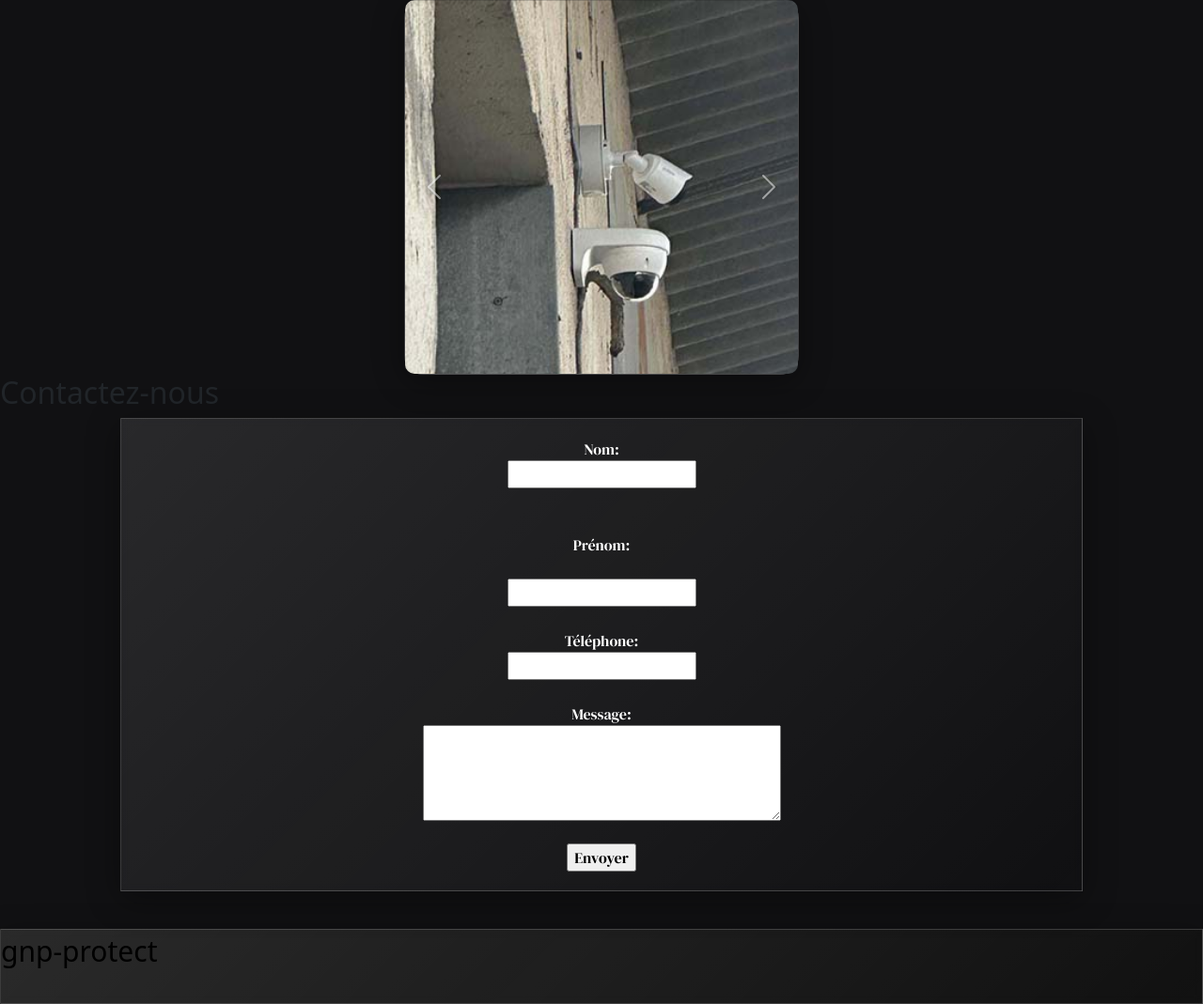
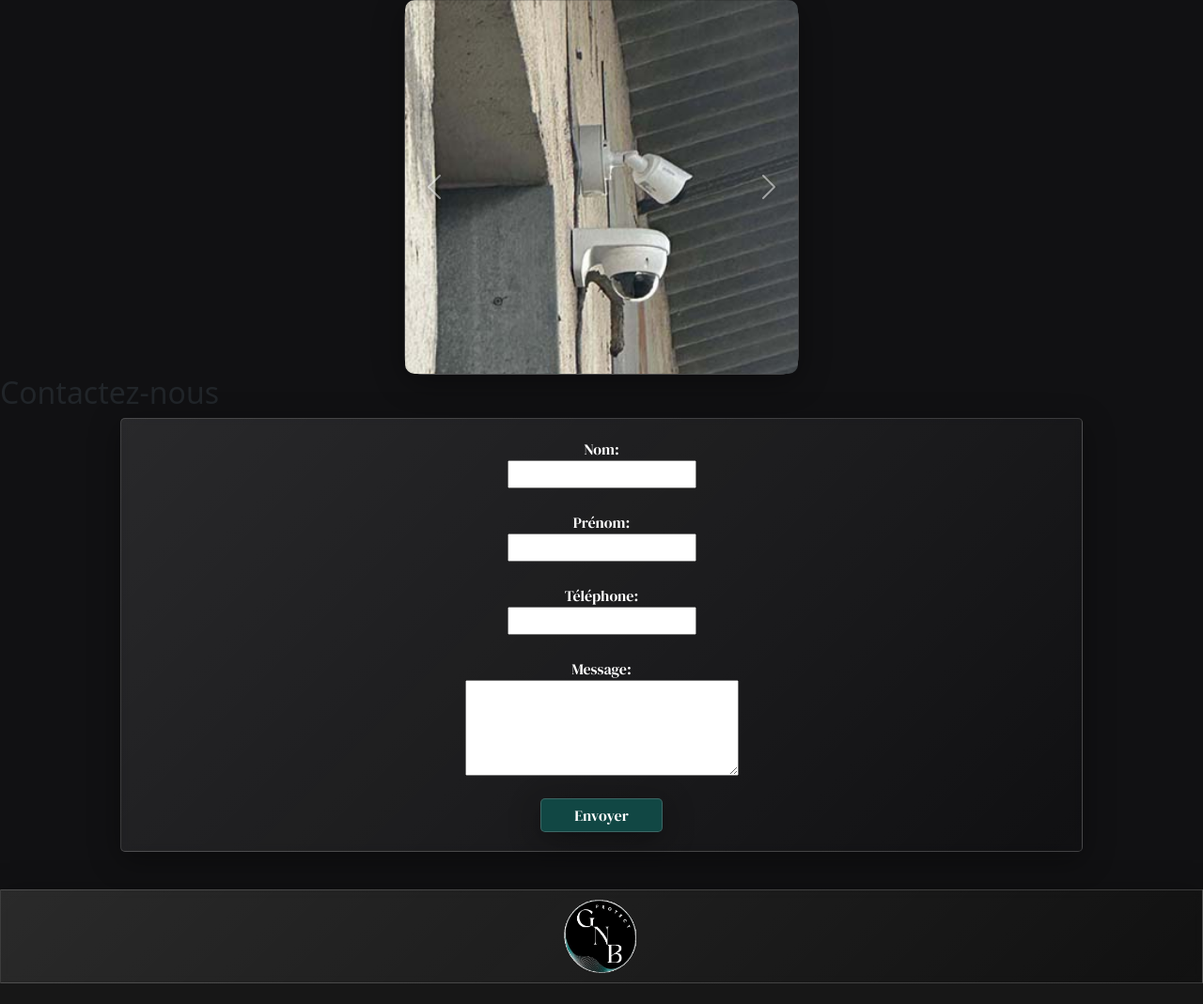
Before and after one commit to randji/GNBprotect, a PHP site: page / in a window 1280 px wide. Shown: the part 1340-2409 px from the top of the page at 94% size. After the commit the page ends 2387 px from the top, so only its background shows below. Run offline with PHP 8.4, Linux system fonts and the light colour scheme.

Commit message:
modif form

```diff
--- a/css/style.css
+++ b/css/style.css
@@ -242,14 +242,16 @@ main{
 footer{
     grid-area: footer;
     display: flex;
+    justify-content: center;
+    height: 100px;
     background: linear-gradient(135deg, rgba(255, 255, 255,0.1), rgba(255,255,255,0));
     backdrop-filter: blur(5px);
     box-shadow: 0 8px 32px 0 rgba(0, 0, 0, 0.37);
     border: 1px solid rgba(255, 255, 255, 0.18);
 }
-.footertitle{
-    font-size: 30px;
-    color: black;
+.logoFooter{
+    width: 80px;
+    margin: 10px;
 }
 .form{
     font-family: "DM Serif Display", serif;
@@ -261,11 +263,27 @@ footer{
     backdrop-filter: blur(5px);
     box-shadow: 0 8px 32px 0 rgba(0, 0, 0, 0.37);
     border: 1px solid rgba(255, 255, 255, 0.18);
+    border-radius: 5px;
     margin-left: 10%;
     margin-right: 10%;
     margin-bottom: 40px;
     padding-top: 20px;
     padding-bottom: 20px;
+}
+.submit{
+
+    font-family: "DM Serif Display", serif;
+    color: white;
+    width: 130px;
+    /* left: 50%; */
+    /* transform: translate(-50%); */
+    background: #114744;
+
+    backdrop-filter: blur(5px);
+    box-shadow: 0 8px 32px 0 rgba(0, 0, 0, 0.37);
+    border: 1px solid rgba(255, 255, 255, 0.18);
+    padding: 5px;
+    border-radius: 5px;
 }
 @keyframes slideInFromLeft {
     0% {
--- a/index.php
+++ b/index.php
@@ -104,27 +104,28 @@
     <h2>Contactez-nous</h2>
     <form class="form" action="php/process_form.php" method="post">
         <label for="nom">Nom:</label>
-        <input type="text" id="nom" name="nom" required><br><br>
+        <input type="text" id="nom" name="nom" required><br>
 
-        <label for="prenom">Prénom:</label><br>
+        <label for="prenom">Prénom:</label>
         <input type="text" id="prenom" name="prenom" required><br>
 
         <label for="telephone">Téléphone:</label>
         <input type="tel" id="telephone" name="telephone" required><br>
 
         <label for="message">Message:</label>
-        <textarea id="message" name="message" rows="4" cols="40" required></textarea><br>
+        <textarea id="message" name="message" rows="4" cols="30" required></textarea><br>
 
-        <input type="submit" value="Envoyer">
+        <input class="submit" type="submit" value="Envoyer">
 
 
     </form>
     </main>
 
     <footer>
-        <p class="footertitle">gnp-protect</p>
+        <img class="logoFooter" src="img/logognb.gif" alt="logo">
+    </footer>
 
-    </footer>
+
     <script src="https://cdn.jsdelivr.net/npm/@popperjs/core@2.11.7/dist/umd/popper.min.js"></script>
     <script src="https://cdn.jsdelivr.net/npm/bootstrap@5.3.0/dist/js/bootstrap.min.js"></script>
     <script src="JS/script.js"></script>
```
